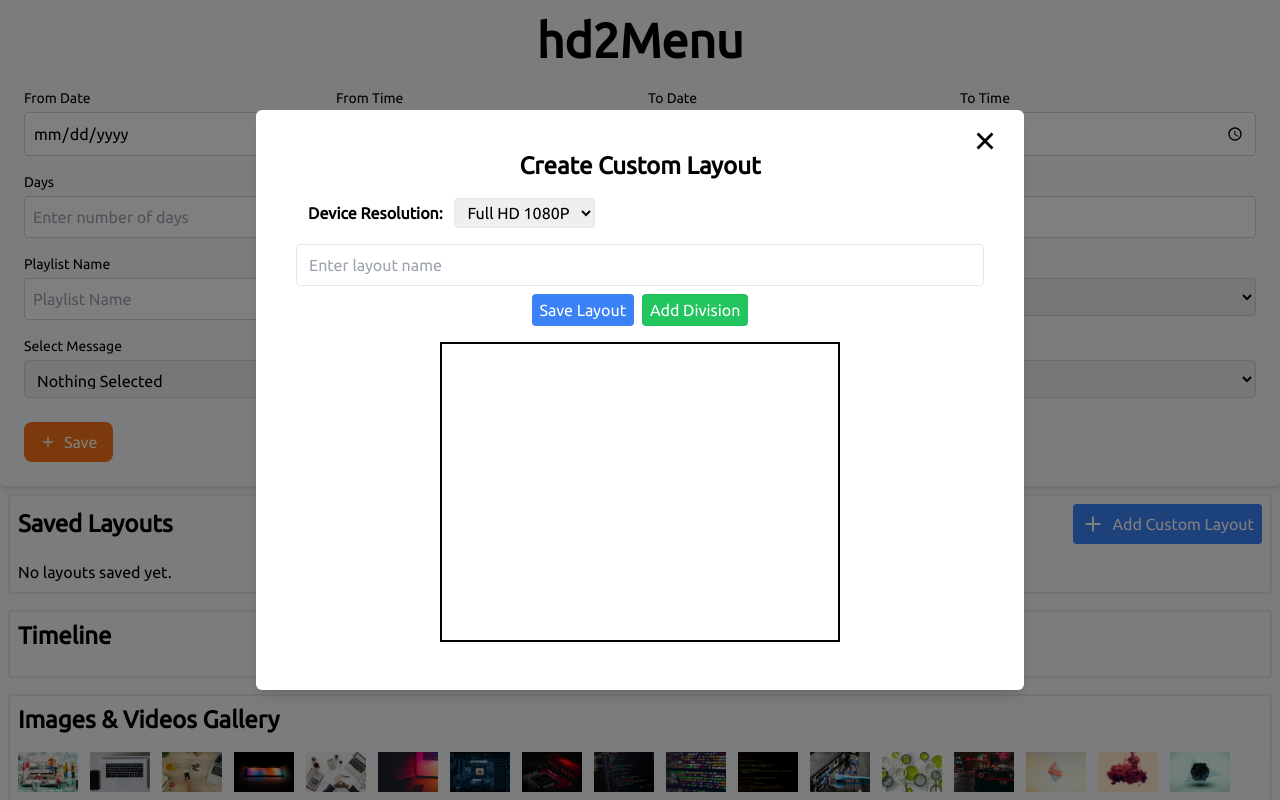
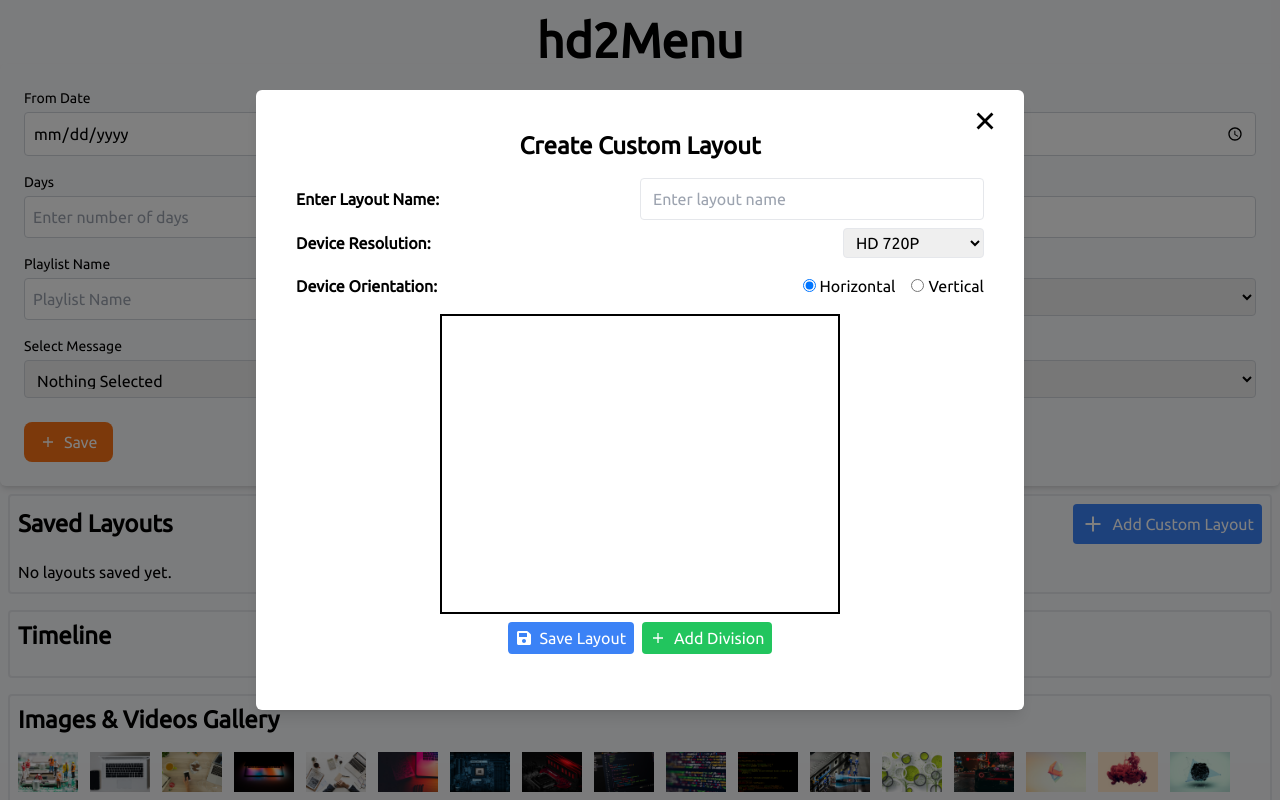
Before and after one commit to HmynKhan/hd2Menu1.1, a React (Vite) app: page / in a window 1280 px wide. Both pictures are taken after a click on the button "Add Custom Layout". Shown: the top 800 px of the page. Built offline with nearby package versions, Linux system fonts and the light colour scheme.

Commit message:
device orientation preview v issue.

```diff
--- a/src/App.jsx
+++ b/src/App.jsx
@@ -8,10 +8,8 @@ import VideoForm from "./components/VideoForm/VideoForm";
 const App = () => {
   const [layouts, setLayouts] = useState([]);
   const [currentLayout, setCurrentLayout] = useState(null);
-  console.log(currentLayout, "currentLayout");
   const [currentLayoutIndex, setCurrentLayoutIndex] = useState(null);
 
-  // console.log("layout in app.jsx : ", layouts);
   // Load layouts from localStorage on initial render
   useEffect(() => {
     const storedLayouts = JSON.parse(localStorage.getItem("layouts")) || [];
@@ -44,9 +42,37 @@ const App = () => {
   // Load a layout by setting it as the current layout
   const loadLayout = (layoutIndex) => {
     const selectedLayout = layouts[layoutIndex];
-    setCurrentLayout(selectedLayout);
+
+    // Adjust the current layout based on orientation
+    const stageDimensions =
+      selectedLayout.orientation === "vertical"
+        ? {
+            width: selectedLayout.stageDimensions.height,
+            height: selectedLayout.stageDimensions.width,
+          }
+        : selectedLayout.stageDimensions;
+
+    // **This is where the divisions' x, y, width, height should be swapped based on the orientation**
+    const adjustedDivisions = selectedLayout.divisions.map((division) => {
+      if (selectedLayout.orientation === "vertical") {
+        return {
+          x: division.y, // Swap x and y for vertical
+          y: division.x,
+          width: division.height, // Swap width and height for vertical
+          height: division.width,
+        };
+      } else {
+        return division; // Keep as is for horizontal
+      }
+    });
+
+    setCurrentLayout({
+      ...selectedLayout,
+      stageDimensions, // Apply correct dimensions based on orientation
+      divisions: adjustedDivisions, // Apply correct division coordinates based on orientation
+    });
+
     setCurrentLayoutIndex(layoutIndex);
-    // console.log("selectedLayout in app.jsx : ", selectedLayout);
   };
 
   return (
--- a/src/components/CustomLayout/CustomLayout.jsx
+++ b/src/components/CustomLayout/CustomLayout.jsx
@@ -1,6 +1,9 @@
 import React, { useState, useRef, useEffect } from "react";
 import { Stage, Layer, Rect, Transformer } from "react-konva";
 import PopUpMessage from "../PopUpMessage";
+import { IoMdAdd } from "react-icons/io";
+import { FaSave } from "react-icons/fa";
+import { FcDeleteRow } from "react-icons/fc";
 
 const CustomLayout = ({ onSaveLayout }) => {
   const [layoutName, setLayoutName] = useState("");
@@ -14,10 +17,16 @@ const CustomLayout = ({ onSaveLayout }) => {
     id: "",
   });
   const [message, setMessage] = useState({ text: "", type: "" });
-  const [resolution, setResolution] = useState("fullhd");
+  const [resolution, setResolution] = useState("hd");
+  const [orientation, setOrientation] = useState("horizontal"); // default to horizontal
 
   const stageWidth = 400;
   const stageHeight = 300;
+
+  const [stageDimensions, setStageDimensions] = useState({
+    width: stageWidth, // Horizontal width
+    height: stageHeight, // Horizontal height
+  });
 
   const shapeRefs = useRef([]);
   const transformerRefs = useRef([]);
@@ -37,22 +46,29 @@ const CustomLayout = ({ onSaveLayout }) => {
     const hue = (index * 137) % 360;
     const saturation = 60;
     const lightness = 70;
+    // const color = "#ccc";
     return `hsl(${hue}, ${saturation}%, ${lightness}%)`;
+    // return color;
   };
 
   const handleAddDivision = () => {
     const newDivision = {
       x: 0,
       y: 0,
-      width: 200,
-      height: 150,
+      width: orientation === "vertical" ? 150 : 200, // Swap width and height for vertical orientation
+      height: orientation === "vertical" ? 200 : 150, // Adjust for vertical or horizontal
       fill: generateUniqueColor(divisions.length),
       id: `rect-${divisions.length + 1}`,
     };
     setDivisions((prevDivisions) => [...prevDivisions, newDivision]);
   };
 
+  // i want to change for divison not in vertical
   const handleSaveLayout = () => {
+    console.log("Saving Layout...");
+    console.log("Current Orientation:", orientation);
+    console.log("Current Resolution:", resolution);
+
     if (!layoutName) {
       setMessage({ text: "Layout name cannot be empty.", type: "error" });
       return;
@@ -65,24 +81,60 @@ const CustomLayout = ({ onSaveLayout }) => {
       return;
     }
 
-    // Ensure that the positions and other attributes of the divisions are saved correctly
-    const savedLayout = {
-      name: layoutName,
-      resolution,
-      divisions: divisions.map((division) => ({
+    // Check the orientation and swap width and height if vertical
+    const savedStageDimensions =
+      orientation === "vertical"
+        ? {
+            width: stageHeight, // Swap stage width and height for vertical
+            height: stageWidth,
+          }
+        : {
+            width: stageWidth, // Keep as is for horizontal
+            height: stageHeight,
+          };
+
+    console.log("Stage Dimensions to Save:", savedStageDimensions);
+
+    // Modify divisions based on orientation
+    const savedDivisions = divisions.map((division) => {
+      if (orientation === "vertical") {
+        return {
+          x: division.y, // Swap x and y for vertical
+          y: division.x,
+          width: division.height, // Swap width and height for vertical
+          height: division.width,
+          fill: division.fill,
+          id: division.id,
+        };
+      } else {
+        return {
           x: division.x,
           y: division.y,
           width: division.width,
           height: division.height,
           fill: division.fill,
           id: division.id,
-      })),
+        };
+      }
+    });
+
+    console.log("Divisions to Save:", savedDivisions);
+
+    // Final layout object to be saved
+    const savedLayout = {
+      name: layoutName,
+      resolution, // Save the selected resolution
+      orientation, // Save the current orientation
+      stageDimensions: savedStageDimensions, // Save swapped layout dimensions
+      divisions: savedDivisions, // Save divisions with swapped properties for vertical
     };
 
-    // Call the parent onSaveLayout function to save in SaveLayout
+    console.log("Final Layout Object to Save:", orientation, savedLayout);
+
+    // Call the parent onSaveLayout function to save the layout
     onSaveLayout(savedLayout);
 
-    // Reset state after saving
+    // Reset the state after saving
     setMessage({ text: "Layout saved successfully!", type: "success" });
     setLayoutName("");
     setDivisions([]);
@@ -95,12 +147,19 @@ const CustomLayout = ({ onSaveLayout }) => {
     const shape = event.target;
     let newX = shape.x();
     let newY = shape.y();
+
+    // Adjust stage width and height based on current orientation
+    const currentStageWidth =
+      orientation === "vertical" ? stageHeight : stageWidth;
+    const currentStageHeight =
+      orientation === "vertical" ? stageWidth : stageHeight;
+
     if (newX < 0) newX = 0;
     if (newY < 0) newY = 0;
-    if (newX + shape.width() > stageWidth)
-      newX = stageWidth - 1 - shape.width();
-    if (newY + shape.height() > stageHeight)
-      newY = stageHeight - 1 - shape.height();
+    if (newX + shape.width() > currentStageWidth)
+      newX = currentStageWidth - 1 - shape.width();
+    if (newY + shape.height() > currentStageHeight)
+      newY = currentStageHeight - 1 - shape.height();
     shape.x(newX);
     shape.y(newY);
 
@@ -145,26 +204,33 @@ const CustomLayout = ({ onSaveLayout }) => {
     }
   };
 
+  // 111234567
   const handleTransformEnd = (index, event) => {
     const shape = shapeRefs.current[index];
     const transformer = transformerRefs.current[index];
 
     if (shape && transformer) {
-      const newX = shape.x();
-      const newY = shape.y();
-      const newWidth = shape.width() * shape.scaleX();
-      const newHeight = shape.height() * shape.scaleY();
+      let newX = shape.x();
+      let newY = shape.y();
+      let newWidth = shape.width() * shape.scaleX();
+      let newHeight = shape.height() * shape.scaleY();
 
-      const constrainedWidth = Math.min(newWidth, stageWidth - newX);
-      const constrainedHeight = Math.min(newHeight, stageHeight - newY);
+      // Check if the orientation is vertical and adjust width/height and x/y accordingly
+      const currentStageWidth =
+        orientation === "vertical" ? stageHeight : stageWidth;
+      const currentStageHeight =
+        orientation === "vertical" ? stageWidth : stageHeight;
+
+      const constrainedWidth = Math.min(newWidth, currentStageWidth - newX);
+      const constrainedHeight = Math.min(newHeight, currentStageHeight - newY);
 
       const constrainedX = Math.max(
         0,
-        Math.min(newX, stageWidth - constrainedWidth)
+        Math.min(newX, currentStageWidth - constrainedWidth)
       );
       const constrainedY = Math.max(
         0,
-        Math.min(newY, stageHeight - constrainedHeight)
+        Math.min(newY, currentStageHeight - constrainedHeight)
       );
 
       shape.width(constrainedWidth);
@@ -193,6 +259,68 @@ const CustomLayout = ({ onSaveLayout }) => {
     }
   };
 
+  const handleOrientationChange = (newOrientation) => {
+    setOrientation(newOrientation);
+
+    if (newOrientation === "vertical") {
+      // Swap stage width and height for vertical orientation
+      setStageDimensions({
+        width: stageHeight, // Portrait (height > width)
+        height: stageWidth,
+      });
+
+      // Swap each division's width, height, x, and y for vertical orientation
+      setDivisions((prevDivisions) =>
+        prevDivisions.map((division) => ({
+          ...division,
+          x: division.y, // Swap x and y
+          y: division.x,
+          width: division.height, // Swap width and height
+          height: division.width,
+        }))
+      );
+    } else {
+      // Swap back to horizontal
+      setStageDimensions({
+        width: stageWidth, // Landscape (width > height)
+        height: stageHeight,
+      });
+
+      // Swap back the divisions' width, height, x, and y for horizontal orientation
+      setDivisions((prevDivisions) =>
+        prevDivisions.map((division) => ({
+          ...division,
+          x: division.y, // Swap x and y back
+          y: division.x,
+          width: division.height, // Swap width and height back
+          height: division.width,
+        }))
+      );
+    }
+  };
+
+  const handleDivisionChange = (property, value) => {
+    const updatedDivisions = [...divisions];
+    updatedDivisions[selectedDivisionIndex] = {
+      ...updatedDivisions[selectedDivisionIndex],
+      [property]: parseFloat(value), // Update the specific property (x, y, width, height)
+    };
+
+    setDivisions(updatedDivisions);
+    setDivisionDetails({
+      ...divisionDetails,
+      [property]: value, // Update the division details to reflect changes in the UI
+    });
+  };
+
+  const handleStageClick = (event) => {
+    // Deselect the selected division if the click is not on a division
+    if (event.target === event.target.getStage()) {
+      setSelectedDivisionIndex(null); // Deselect
+      setDivisionDetails({ x: "", y: "", width: "", height: "" }); // Clear details
+    }
+  };
+
   return (
     <div className="p-2 ">
       <div className=" p-2 rounded">
@@ -201,18 +329,26 @@ const CustomLayout = ({ onSaveLayout }) => {
           Create Custom Layout
         </h1>
 
-        {/* Resolution */}
-        <div className="mb-4 ml-3">
-          <label className="font-semibold mr-2">Device Resolution: </label>
+        {/* Layout Name and Device Resolution */}
+        <div className="mb-4 flex flex-col gap-2">
+          {/* Layout Name */}
+          <div className="flex items-center justify-between">
+            <label className="font-semibold mr-2">Enter Layout Name:</label>
+            <input
+              type="text"
+              value={layoutName}
+              onChange={(e) => setLayoutName(e.target.value)}
+              placeholder="Enter layout name"
+              className="border rounded px-3 py-2 w-6/12"
+            />
+          </div>
+
+          {/* Device Resolution */}
+          <div className="flex items-center justify-between">
+            <label className="font-semibold mr-2">Device Resolution:</label>
             <select
               value={resolution}
-            onChange={(e) => {
-              setResolution(e.target.value);
-              console.log(
-                "Selected Resolution in CustomLayout:",
-                e.target.value
-              ); // Log the selected resolution
-            }}
+              onChange={(e) => setResolution(e.target.value)}
               className="border rounded px-2 py-1"
             >
               <option value="hd">HD 720P</option>
@@ -220,29 +356,33 @@ const CustomLayout = ({ onSaveLayout }) => {
               <option value="fourk">4k Ultra HD</option>
             </select>
           </div>
+        </div>
 
-        {/* Input & Button */}
-        <div className="mb-4 flex flex-col justify-center items-center gap-2">
+        {/* i want to add device orientation */}
+        {/* Device Orientation */}
+        <div className="mb-4 flex items-center justify-between">
+          <label className="font-semibold mr-2">Device Orientation:</label>
+          <div className="flex items-center">
+            <label className="mr-4">
               <input
-            type="text"
-            value={layoutName}
-            onChange={(e) => setLayoutName(e.target.value)}
-            placeholder="Enter layout name"
-            className="border rounded px-3 py-2 w-full"
+                type="radio"
+                value="horizontal"
+                checked={orientation === "horizontal"}
+                onChange={() => handleOrientationChange("horizontal")}
+                className="mr-1"
               />
-          <div>
-            <button
-              onClick={handleSaveLayout}
-              className="bg-blue-500 text-white px-2 py-1 rounded mr-2 hover:bg-blue-700"
-            >
-              Save Layout
-            </button>
-            <button
-              onClick={handleAddDivision}
-              className="bg-green-500 text-white px-2 py-1 rounded hover:bg-green-700"
-            >
-              Add Division
-            </button>
+              Horizontal
+            </label>
+            <label>
+              <input
+                type="radio"
+                value="vertical"
+                checked={orientation === "vertical"}
+                onChange={() => handleOrientationChange("vertical")}
+                className="mr-1"
+              />
+              Vertical
+            </label>
           </div>
         </div>
 
@@ -252,11 +392,15 @@ const CustomLayout = ({ onSaveLayout }) => {
             className="border-2 border-black"
             ref={layoutRef}
             style={{
-              width: `${stageWidth}px`,
-              height: `${stageHeight}px`,
+              width: `${stageDimensions.width}px`,
+              height: `${stageDimensions.height}px`,
             }}
           >
-            <Stage width={stageWidth} height={stageHeight}>
+            <Stage
+              width={stageDimensions.width}
+              height={stageDimensions.height}
+              onClick={handleStageClick}
+            >
               <Layer>
                 {divisions.map((rect, index) => (
                   <React.Fragment key={rect.id}>
@@ -292,56 +436,80 @@ const CustomLayout = ({ onSaveLayout }) => {
           </div>
         </div>
 
+        {/* Input & Button */}
+        <div className="mb-4 flex justify-center items-center gap-2">
+          <button
+            onClick={handleSaveLayout}
+            className="bg-blue-500 text-white px-2 py-1 rounded hover:bg-blue-700 flex items-center gap-2"
+          >
+            <FaSave />
+            <span>Save Layout</span>
+          </button>
+          <button
+            onClick={handleAddDivision}
+            className="bg-green-500 text-white px-2 py-1 rounded hover:bg-green-700 flex items-center gap-2"
+          >
+            <IoMdAdd />
+            <span>Add Division</span>
+          </button>
+        </div>
+
         {/* Division Controller */}
         {selectedDivisionIndex !== null && (
           <div className="flex items-center justify-center mb-4">
             <div className="border-2 border-gray-300 rounded w-full max-w-3xl px-3 py-1">
-              <div className="flex flex-wrap gap-5 text-xs items-center">
+              <div className="flex flex-wrap items-center gap-3 text-xs">
                 <h2 className="text-md font-semibold">
                   Division {selectedDivisionIndex + 1}
                 </h2>
-                <div className="flex items-center gap-2">
+                <div className="flex items-center gap-1">
                   <label className="font-semibold">x:</label>
                   <input
                     type="number"
                     value={divisionDetails.x}
-                    readOnly
-                    className="border rounded px-2 py-1 w-24"
+                    onChange={(e) => handleDivisionChange("x", e.target.value)}
+                    className="border rounded px-1 py-1 w-12"
                   />
                 </div>
-                <div className="flex items-center gap-2">
+                <div className="flex items-center gap-1">
                   <label className="font-semibold">y:</label>
                   <input
                     type="number"
                     value={divisionDetails.y}
-                    readOnly
-                    className="border rounded px-2 py-1 w-24"
+                    onChange={(e) => handleDivisionChange("y", e.target.value)}
+                    className="border rounded px-1 py-1 w-12"
                   />
                 </div>
-                <div className="flex items-center gap-2">
+                <div className="flex items-center gap-1">
                   <label className="font-semibold">Width:</label>
                   <input
                     type="number"
                     value={divisionDetails.width}
-                    readOnly
-                    className="border rounded px-2 py-1 w-24"
+                    onChange={(e) =>
+                      handleDivisionChange("width", e.target.value)
+                    }
+                    className="border rounded px-1 py-1 w-12"
                   />
                 </div>
-                <div className="flex items-center gap-2">
+                <div className="flex items-center gap-1">
                   <label className="font-semibold">Height:</label>
                   <input
                     type="number"
                     value={divisionDetails.height}
-                    readOnly
-                    className="border rounded px-2 py-1 w-24"
+                    onChange={(e) =>
+                      handleDivisionChange("height", e.target.value)
+                    }
+                    className="border rounded px-1 py-1 w-12"
                   />
                 </div>
+                <div className="flex items-center ml-auto">
                   <button
                     onClick={handleDeleteDivision}
                     className="bg-red-500 text-white px-2 py-1 rounded hover:bg-red-700"
                   >
-                  Remove
+                    <FcDeleteRow className="text-2xl" />
                   </button>
+                </div>
               </div>
             </div>
           </div>
--- a/src/components/SaveLayout/SaveLayout.jsx
+++ b/src/components/SaveLayout/SaveLayout.jsx
@@ -22,7 +22,26 @@ const SaveLayout = ({
   };
 
   const handleSaveNewLayout = (newLayout) => {
-    const updatedLayouts = [...layouts, newLayout];
+    // Swap the width/height and x/y for vertical orientation before saving
+    const updatedDivisions = newLayout.divisions.map((division) => {
+      if (newLayout.orientation === "vertical") {
+        return {
+          ...division,
+          x: division.y, // Swap x and y
+          y: division.x,
+          width: division.height, // Swap width and height
+          height: division.width,
+        };
+      }
+      return division; // Keep as is for horizontal orientation
+    });
+
+    const updatedLayout = {
+      ...newLayout,
+      divisions: updatedDivisions, // Use the updated divisions
+    };
+
+    const updatedLayouts = [...layouts, updatedLayout];
     setLayouts(updatedLayouts);
     localStorage.setItem("layouts", JSON.stringify(updatedLayouts));
     setIsCustomLayoutOpen(false); // Close the modal
@@ -43,20 +62,28 @@ const SaveLayout = ({
         {layouts.length === 0 ? (
           <p>No layouts saved yet.</p>
         ) : (
-          <div className="flex flex-wrap gap-4">
+          <div
+            className="flex gap-4 overflow-x-auto "
+            style={{ whiteSpace: "nowrap" }}
+          >
             {layouts.map((layout, layoutIndex) => {
               const scaleFactor = 4;
-              const miniWidth = 100;
-              const miniHeight = 70;
+              let miniWidth = 100;
+              let miniHeight = 70;
+
+              // Apply saved orientation to the mini preview
+              if (layout.orientation === "vertical") {
+                [miniWidth, miniHeight] = [miniHeight, miniWidth]; // Swap width and height for vertical orientation
+              }
 
               const isLoaded = layoutIndex === currentLayoutIndex;
 
               return (
                 <div
                   key={layoutIndex}
-                  className={`border border-gray-300 rounded p-2 ${
+                  className={`border border-gray-300 rounded mx-1  my-2 p-2 ${
                     isLoaded
-                      ? "outline-blue-500	outline outline-offset-2 outline-4 ... bg-sky-500 bg-opacity-20"
+                      ? "outline-blue-500 outline outline-offset-2 outline-4 bg-sky-500 bg-opacity-20"
                       : ""
                   }`}
                 >
@@ -134,6 +161,7 @@ const SaveLayout = ({
             >
               <IoCloseSharp className="text-3xl" />
             </button>
+            {/* i want to change for device orientatin */}
             <CustomLayout onSaveLayout={handleSaveNewLayout} />{" "}
             {/* Pass save function */}
           </div>
--- a/src/components/Timeline/Preview.jsx
+++ b/src/components/Timeline/Preview.jsx
@@ -7,7 +7,6 @@ import { AiOutlineClose } from "react-icons/ai";
 import { RiVideoDownloadFill } from "react-icons/ri";
 import { FaPlayCircle } from "react-icons/fa";
 
-// 860762
 // Utility function to convert seconds to MM:SS format
 const formatTime = (seconds) => {
   const minutes = Math.floor(seconds / 60);
@@ -22,7 +21,7 @@ const Preview = ({ layout, onClose, divisionsMedia = {} }) => {
     fourk: { width: 3840, height: 2160 },
   };
 
-  const selectedResolution = layout.resolution || "fullhd"; // Default to full HD
+  const selectedResolution = layout.resolution || "hd"; // Default to full HD
   const { width: layoutWidth, height: layoutHeight } =
     resolutionMap[selectedResolution];
 
@@ -490,7 +489,7 @@ const Preview = ({ layout, onClose, divisionsMedia = {} }) => {
   };
   // to render video in canva end
 
-  // for heavy memory usage
+  // for layout orientation for h or v
   const scaleX = layoutWidth / 400; // Calculate scaling factor for width
   const scaleY = layoutHeight / 300; // Calculate scaling factor for height
   const extraPadding = 130; // Add padding to fit the icons/buttons
--- a/src/components/Timeline/Timeline.jsx
+++ b/src/components/Timeline/Timeline.jsx
@@ -5,6 +5,11 @@ const Timeline = ({ layout, onCancle }) => {
   const [divisionsMedia, setDivisionsMedia] = useState({});
   const [selectedMedia, setSelectedMedia] = useState(null);
   const [showPreview, setShowPreview] = useState(false);
+
+  // const isVertical = layout.orientation === "vertical";
+
+  // console.log("in timeline layout Orientation : ", isVertical);
+  console.log("in timeline layout Orientation : ", layout);
 
   const mediaRef = useRef(null);
 
```
Also changed, not shown: index.html (+6 -3 lines), src/assets/hd2menu.png (added), src/assets/logo.png (added). Lines whose indentation alone changed are shown as unchanged.
